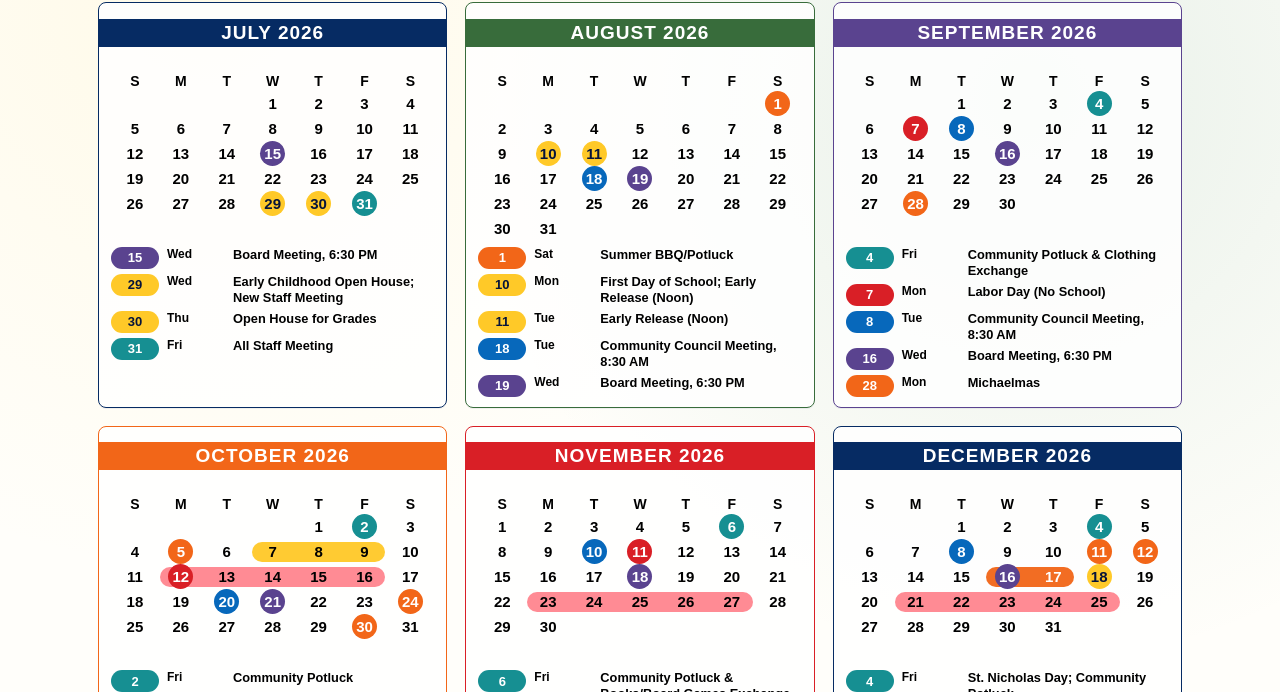
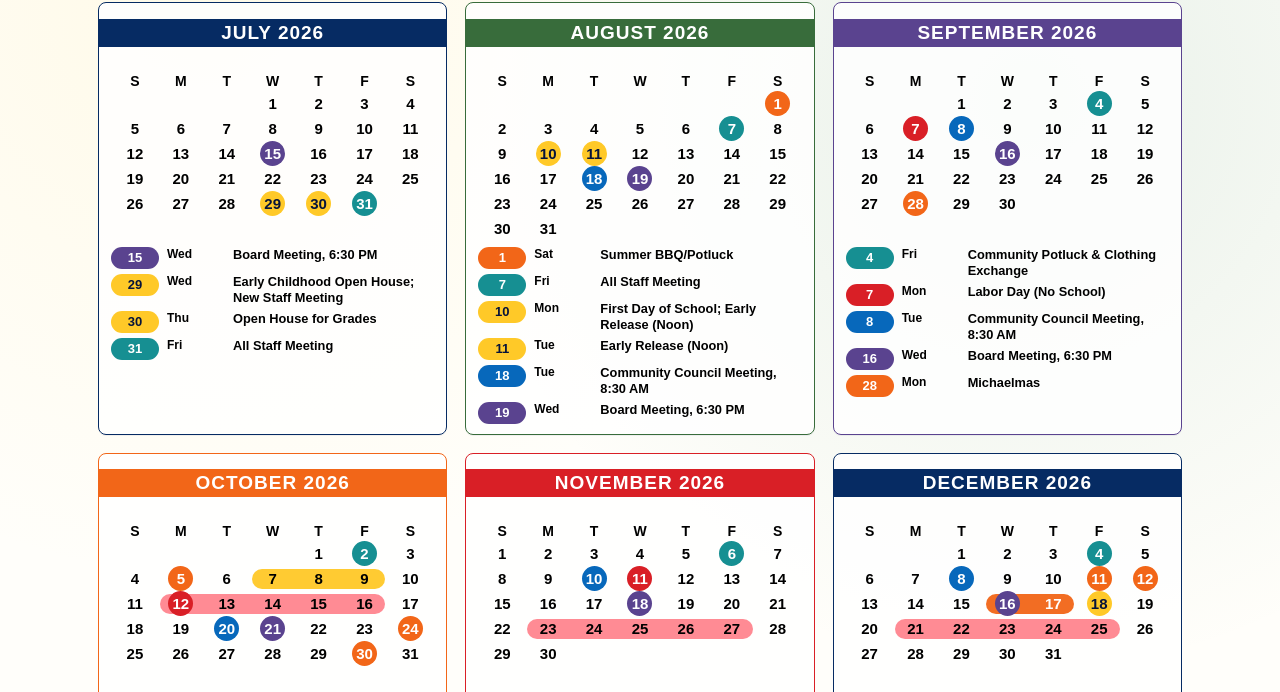
Before and after one commit to meticulouskat/Calendar, a plain HTML site: page index.html in a window 1280 px wide. Shown: the part 108-800 px from the top of the page. Drawn offline with Linux system fonts and the light colour scheme.

Commit message:
Update index.html

```diff
--- a/index.html
+++ b/index.html
@@ -374,10 +374,11 @@
       },
       {
         title: "AUGUST 2026", year: 2026, month: 7, theme: "green",
-        marks: { 1: "orange", 10: "yellow", 11: "yellow", 18: "blue", 19: "purple" },
+        marks: { 1: "orange", 7: "teal", 10: "yellow", 11: "yellow", 18: "blue", 19: "purple" },
         ranges: [],
         events: [
           ["1", "Sat", "orange", "Summer BBQ/Potluck"],
+          ["7", "Fri", "teal", "All Staff Meeting"],
           ["10", "Mon", "yellow", "First Day of School; Early Release (Noon)"],
           ["11", "Tue", "yellow", "Early Release (Noon)"],
           ["18", "Tue", "blue", "Community Council Meeting, 8:30 AM"],
```
